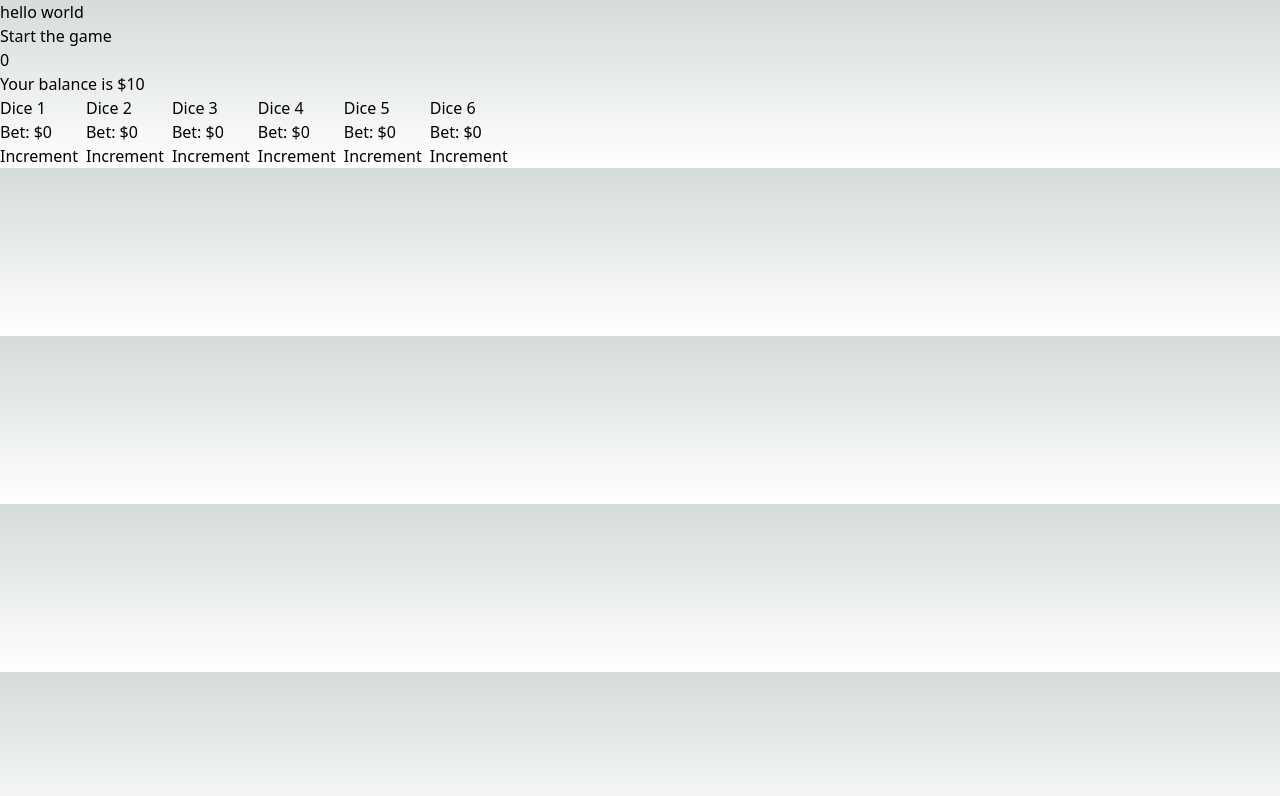
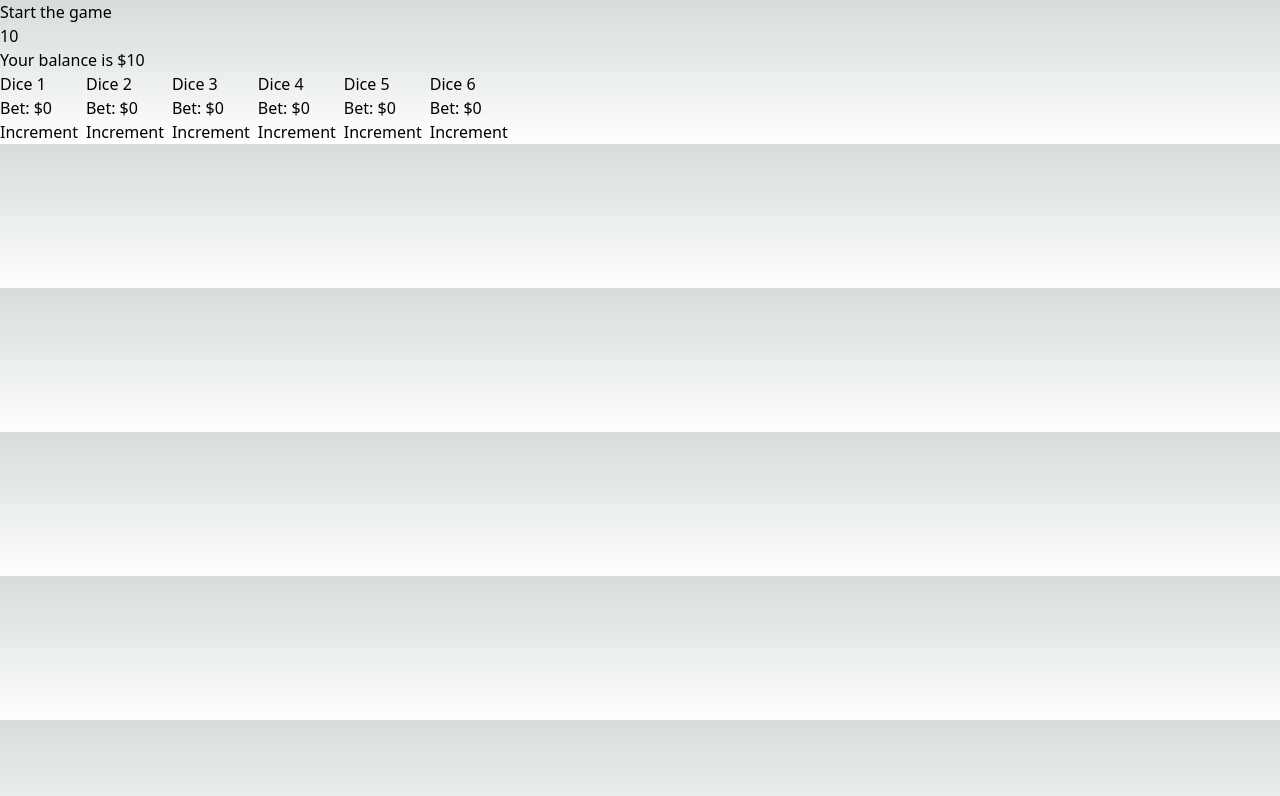
Before and after one commit to Deathstar10/pragmatic-dice-demo, a Next.js app: page / in a window 1280 px wide. Shown: the top 796 px of the page. Built offline with nearby package versions, Linux system fonts and the light colour scheme.

Commit message:
calculate the winning/losing amount and adjust the balance accordingly and reset the board after 5 seconds

```diff
--- a/src/pages/index.tsx
+++ b/src/pages/index.tsx
@@ -1,19 +1,22 @@
 import BetPosition from "@/components/BetPosition";
 import { useEffect, useRef, useState } from "react";
 
-type GameState = "start" | "end" | "pending";
+type GameState = "start" | "end" | "pending" | "result";
 
 export default function Home() {
-  const [countdown, setCountdown] = useState(0);
+  const [countdown, setCountdown] = useState(10);
   const intervalRef = useRef<NodeJS.Timeout | null>(null);
   const [gameState, setGameState] = useState<GameState>("end");
   const [userBalance, setUserBalance] = useState(10);
   const [bets, setBets] = useState(Array(6).fill(0));
   const [disableBet, setDisableBet] = useState(false);
+  const [waitTime, setWaitTime] = useState(2000);
+  const [result, setResult] = useState<number | null>(null);
+  const [finalAmount, setFinalAmount] = useState(0);
 
   function handleStart() {
+    // Start the timer when the user clicks the button
     setGameState("start");
-    setCountdown(10);
     if (intervalRef.current) {
       clearInterval(intervalRef.current);
     }
@@ -23,14 +26,18 @@ export default function Home() {
   }
 
   function handleBetCounter(index: number) {
+    // Update the bet for corresponding Dice number
     const newBets = bets.slice();
     newBets[index] += 1;
     const totalSum = newBets.reduce(
       (acumulator, currentValue) => acumulator + currentValue,
       0
     );
-    if (totalSum > userBalance) {
-      alert(`Your exceeded your balance of ${userBalance}`);
+
+    if (userBalance <= 0) {
+      alert("You have insufficient funds");
+    } else if (totalSum > userBalance) {
+      alert(`Your bet exceeded your balance of ${userBalance}`);
     } else {
       setBets(newBets);
     }
@@ -38,15 +45,53 @@ export default function Home() {
 
   useEffect(() => {
     if (countdown <= 0 && intervalRef.current) {
+      // When the timer is below zero, we stop it and the game goes into pending mode
       clearInterval(intervalRef.current);
+
+      // Disable all the bets
       setDisableBet(true);
+
       setGameState("pending");
+
+      // We wait for 2 seconds before the dice is rolled
+      setTimeout(() => {
+        const randomNumber = Math.floor(Math.random() * 6 + 1);
+        setResult(randomNumber);
+        setGameState("result");
+
+        // We display the result for 5 seconds
+        setTimeout(() => {
+          setGameState("end");
+
+          // Clear all the bets upon reset
+          setBets(Array(6).fill(0));
+
+          setDisableBet(false);
+          setCountdown(10);
+        }, 5000);
+      }, waitTime);
     }
-  }, [countdown]);
+  }, [countdown, waitTime]);
+
+  useEffect(() => {
+    const updatedBets = bets.slice();
+    let finalAmount = 0;
+
+    if (result) {
+      for (let i = 0; i < updatedBets.length; i++) {
+        if (result === i + 1) {
+          finalAmount += updatedBets[i] * 2;
+        } else {
+          finalAmount = finalAmount - updatedBets[i];
+        }
+      }
+      setFinalAmount(finalAmount);
+      setUserBalance((c) => c + finalAmount);
+    }
+  }, [result, bets]);
 
   return (
     <>
-      <p>hello world</p>
       <button onClick={handleStart}>Start the game</button>
       <p>{countdown}</p>
 
@@ -64,6 +109,20 @@ export default function Home() {
             />
           ))}
       </div>
+
+      <div>{gameState === "result" && <p>Dice Rolled is {result}</p>}</div>
+      <div>{gameState === "pending" ? <p>Dice is being rolled</p> : ""}</div>
+      <div>
+        {gameState === "result" ? (
+          finalAmount >= 0 ? (
+            <p>Your winning amount is ${finalAmount}</p>
+          ) : (
+            <p>You lost ${finalAmount * -1}</p>
+          )
+        ) : (
+          ""
+        )}
+      </div>
     </>
   );
 }
```
Also changed, not shown: 1 other file (tests, documents, lock files or other folders).
